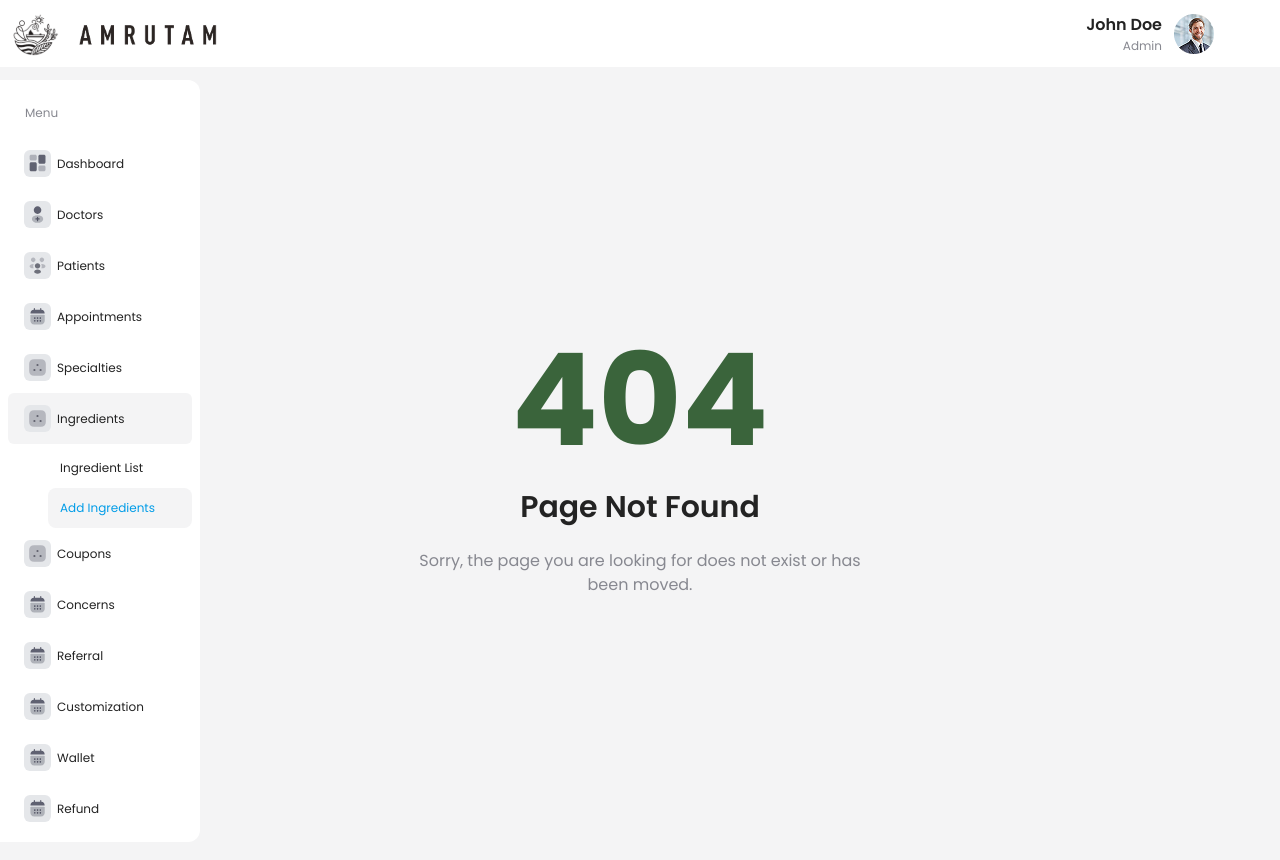
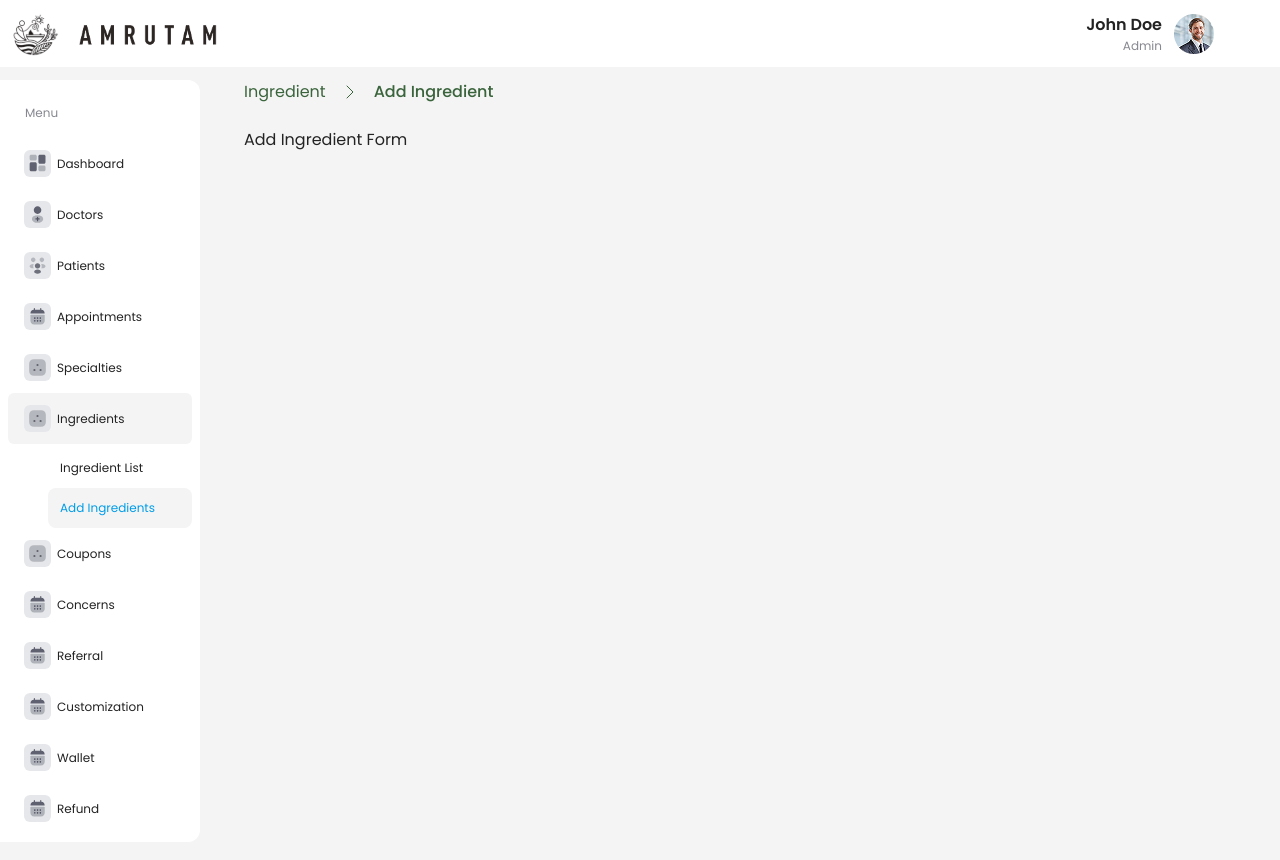
Before and after one commit to akashdas99/amrutam-project, a Next.js app: page /ingredients/add in a window 1280 px wide. Before the commit this address had no page. Shown: the top 860 px of the page. After the commit the page ends 800 px from the top, so only its background shows below. Built offline with nearby package versions, Linux system fonts and the light colour scheme.

Commit message:
Add lucide-react dependency; refactor layout and styles; implement new Ingredients pages and components. Update Header and Sidebar components for improved structure and navigation.

```diff
--- a/app/globals.css
+++ b/app/globals.css
@@ -23,6 +23,6 @@
 
 body {
   background: var(--background);
-  color: var(--foreground);
+  color: var(--black);
   font-family: Arial, Helvetica, sans-serif;
 }
--- /dev/null
+++ b/app/ingredients/add/page.tsx
@@ -0,0 +1,15 @@
+import Breadcrumb from "@/components/ui/breadcrumb";
+
+export default function IngredientsAdd() {
+  return (
+    <div className="">
+      <Breadcrumb
+        items={[
+          { label: "Ingredient", href: "/ingredients" },
+          { label: "Add Ingredient" },
+        ]}
+      />
+      <div>Add Ingredient Form</div>
+    </div>
+  );
+}
--- /dev/null
+++ b/app/ingredients/page.tsx
@@ -0,0 +1,3 @@
+export default function IngredientsList() {
+  return <div>Ingredients List</div>;
+}
--- a/app/layout.tsx
+++ b/app/layout.tsx
@@ -1,8 +1,8 @@
 import type { Metadata } from "next";
 import { Poppins } from "next/font/google";
 import "./globals.css";
-import Header from "@/components/ui/header";
-import Sidebar from "@/components/ui/sidebar";
+import Header from "@/components/common/header";
+import Sidebar from "@/components/common/sidebar";
 
 const poppins = Poppins({
   subsets: ["latin"],
@@ -25,7 +25,7 @@ export default function RootLayout({
       <body className={`${poppins.className} antialiased`}>
         <Header />
         <Sidebar />
-        {children}
+        <main className="ml-[244px] mt-20">{children}</main>
       </body>
     </html>
   );
--- a/app/page.tsx
+++ /dev/null
@@ -1,6 +0,0 @@
-import ImageUpload from "@/components/form/imageUpload";
-import Image from "next/image";
-
-export default function Home() {
-  return <ImageUpload />;
-}
--- a/components/ui/header.tsx
+++ b/components/common/header.tsx
@@ -2,7 +2,7 @@ import Image from "next/image";
 
 export default function Header() {
   return (
-    <header className="bg-foreground flex">
+    <header className="bg-foreground w-full flex fixed top-0">
       <Image src="/images/logo.svg" alt="Amrutam" width={67} height={67} />
       <div className="flex items-center justify-between grow">
         <Image
--- a/components/ui/sidebar.tsx
+++ b/components/common/sidebar.tsx
@@ -126,7 +126,7 @@ export default function Sidebar() {
           <div key={item.id}>
             <Link
               href={item.href || "#"}
-              className={`px-4 py-3 flex gap-1.5 items-center cursor-pointer hover:bg-gray/10 rounded-md transition-colors ${
+              className={`px-4 py-3 flex gap-1.5 items-center cursor-pointer hover:bg-gray/10 rounded-md ${
                 isSubMenuActive(item.subMenu)
                   ? " bg-background"
                   : isActive(item.href)
--- /dev/null
+++ b/components/form/imageUpload.tsx
@@ -0,0 +1,89 @@
+"use client";
+import React, { useState, useRef } from "react";
+import Image from "next/image";
+
+interface ImageUploadProps {
+  onChange?: (file: File | null) => void;
+  defaultImage?: string;
+}
+
+export default function ImageUpload({
+  onChange,
+  defaultImage,
+}: ImageUploadProps) {
+  const [preview, setPreview] = useState<string | null>(defaultImage || null);
+  const fileInputRef = useRef<HTMLInputElement>(null);
+  const handleFileChange = (e: React.ChangeEvent<HTMLInputElement>) => {
+    const file = e.target.files?.[0];
+    if (file) {
+      const reader = new FileReader();
+      reader.onloadend = () => {
+        setPreview(reader.result as string);
+      };
+      reader.readAsDataURL(file);
+      onChange?.(file);
+    }
+  };
+
+  const handleClick = () => {
+    fileInputRef.current?.click();
+  };
+
+  const handleRemove = (e: React.MouseEvent) => {
+    e.stopPropagation();
+    setPreview(null);
+    if (fileInputRef.current) {
+      fileInputRef.current.value = "";
+    }
+    onChange?.(null);
+  };
+
+  return (
+    <div
+      onClick={handleClick}
+      className="relative w-40 h-40 border-2 border-dashed border-gray rounded-lg cursor-pointer hover:border-primary flex items-center justify-center bg-background"
+    >
+      <input
+        ref={fileInputRef}
+        type="file"
+        accept="image/*"
+        onChange={handleFileChange}
+        className="hidden"
+      />
+
+      {preview ? (
+        <>
+          <Image
+            src={preview}
+            alt="Upload preview"
+            fill
+            className="object-cover rounded-lg"
+          />
+          <button
+            onClick={handleRemove}
+            className="absolute top-2 right-2 bg-red-500 text-white rounded-full w-6 h-6 flex items-center justify-center hover:bg-red-600"
+          >
+            ×
+          </button>
+        </>
+      ) : (
+        <div className="flex flex-col items-center justify-center text-gray">
+          <svg
+            className="w-12 h-12 mb-2"
+            fill="none"
+            stroke="currentColor"
+            viewBox="0 0 24 24"
+          >
+            <path
+              strokeLinecap="round"
+              strokeLinejoin="round"
+              strokeWidth={2}
+              d="M12 4v16m8-8H4"
+            />
+          </svg>
+          <span className="text-sm">Upload Image</span>
+        </div>
+      )}
+    </div>
+  );
+}
--- /dev/null
+++ b/components/ui/breadcrumb.tsx
@@ -0,0 +1,28 @@
+import { ChevronRight } from "lucide-react";
+import Link from "next/link";
+
+interface BreadcrumbItem {
+  label: string;
+  href?: string;
+}
+
+interface BreadcrumbProps {
+  items: BreadcrumbItem[];
+}
+
+export default function Breadcrumb({ items }: BreadcrumbProps) {
+  return (
+    <nav className="flex items-center text-primary mb-6 gap-3 ">
+      {items.map((item, index) => (
+        <div key={index} className="flex items-center gap-3">
+          {index > 0 && <ChevronRight strokeWidth={1} />}
+          {item.href ? (
+            <Link href={item.href}>{item.label}</Link>
+          ) : (
+            <span className="font-medium">{item.label}</span>
+          )}
+        </div>
+      ))}
+    </nav>
+  );
+}
--- a/package.json
+++ b/package.json
@@ -9,6 +9,7 @@
     "lint": "eslint --fix"
   },
   "dependencies": {
+    "lucide-react": "^0.556.0",
     "next": "16.0.7",
     "react": "19.2.0",
     "react-dom": "19.2.0"
```
Also changed, not shown: 1 other file (tests, documents, lock files or other folders).
